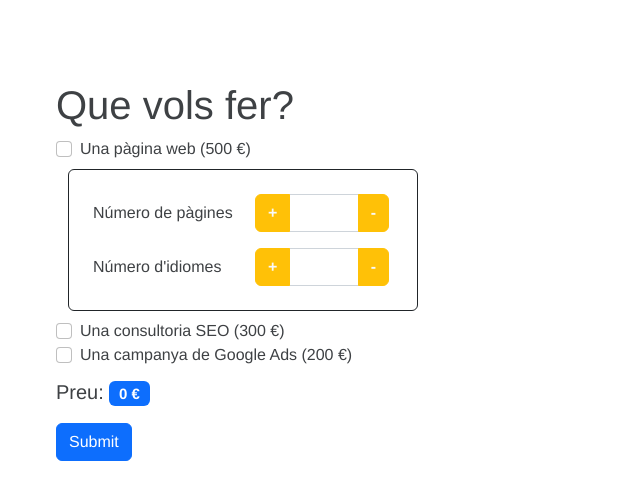
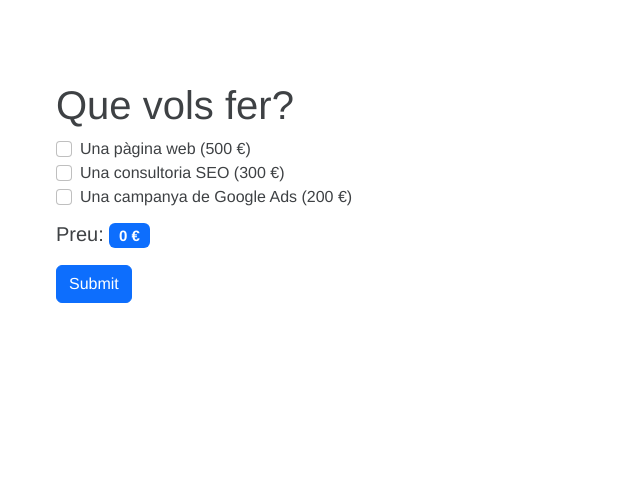
Before and after one commit to Juditsatu/sprint-7-budget, an Angular app: page / in a window 1280 px wide. Shown: the top 500 px of the page, without its empty margins (0-640 px from the left). Built offline with nearby package versions, Linux system fonts and the light colour scheme.

Commit message:
minor changes

```diff
--- a/src/app/budget/checkbox/checkbox.component.html
+++ b/src/app/budget/checkbox/checkbox.component.html
@@ -7,7 +7,7 @@
         #checkBox
         />
         {{ budget.option }} ({{ budget.price }} €)
-        <app-panel *ngIf="budget.option === 'Una pàgina web'"></app-panel>
+        <app-panel [hidden]="!budgetService.edited" *ngIf="budget.id === 'web'" ></app-panel>
       </div>
 </div>
 <div class="fs-5 pt-2">
--- a/src/app/budget/checkbox/checkbox.component.ts
+++ b/src/app/budget/checkbox/checkbox.component.ts
@@ -10,8 +10,6 @@ import { BudgetService } from '../services/budget.service';
 export class CheckboxComponent implements OnInit {
 
   constructor(public budgetService: BudgetService) {}
-
-  webOption: boolean = false
 
   onCheckboxChange(event: any) {
     if (event.target.checked) {
--- a/src/app/budget/interface/budget.interface.ts
+++ b/src/app/budget/interface/budget.interface.ts
@@ -1,9 +1,5 @@
 export interface Budget {
     option: string;
     price: number;
+    id: string;
 }
-
-export interface Quantity {
-    option: string;
-    value: number;
-}
--- a/src/app/budget/panel/panel.component.html
+++ b/src/app/budget/panel/panel.component.html
@@ -1,17 +1,20 @@
+<!-- [hidden]="!budgetService.edited" -->
 <div
     class="row p-3 my-2 align-items-center border border-dark rounded animate__animated animate__flipInX"
     id="panel">
-
     <div class="col-6 p-2">
       <label class="col-form-label">Número de pàgines</label>
     </div>
     <div class="col-6">
         <div class="input-group">
-            <button (click)="add(budgetService.totalPrice)" class="btn btn-warning text-light">
+            <button (click)="add(value)" class="btn btn-warning text-light">
                 <strong>+</strong>
             </button>
-            <input type="number" class="form-control"/>
-            <button (click)="add(budgetService.totalPrice)" class="btn btn-warning text-light">
+            <input type="number" class="form-control"
+            min="1"
+            oninput="this.value = Math.abs(this.value)"
+            value = "1"/>
+            <button (click)="add(-value)" class="btn btn-warning text-light">
                 <strong>-</strong>
             </button>
         </div>
@@ -22,11 +25,13 @@
     </div>
     <div class="col-6">
           <div class="input-group">
-            <button (click)="add(budgetService.totalPrice)" class="btn btn-warning text-light">
+            <button (click)="add(value)" class="btn btn-warning text-light">
                 <strong>+</strong>
             </button>
-            <input type="number" class="form-control"/>
-            <button (click)="add(budgetService.totalPrice)" class="btn btn-warning text-light">
+            <input type="number" class="form-control"
+            oninput="this.value = Math.abs(this.value)"
+            [value]= "1"/>
+            <button (click)="add(-value)" class="btn btn-warning text-light">
                 <strong>-</strong>
             </button>
           </div>
--- a/src/app/budget/panel/panel.component.ts
+++ b/src/app/budget/panel/panel.component.ts
@@ -1,4 +1,4 @@
-import { Component, ElementRef, ViewChild, OnInit } from '@angular/core';
+import { Component } from '@angular/core';
 import { BudgetService } from '../services/budget.service';
 
 @Component({
@@ -6,15 +6,21 @@ import { BudgetService } from '../services/budget.service';
   templateUrl: './panel.component.html',
   styleUrls: ['./panel.component.css']
 })
-export class PanelComponent implements OnInit {
+export class PanelComponent {
 
   constructor(public budgetService: BudgetService) {}
 
-  add(value: number) {
+  value:number = 30;
+  num: number = 1;
+
+  add(value: number): void {
     this.budgetService.totalPrice += value;
+
+    if (this.budgetService.totalPrice < 500) {
+      this.budgetService.totalPrice = this.budgetService.budgets[0].price ;
+    }
   }
 
-  ngOnInit(): void {
-  }
+
 
 }
--- a/src/app/budget/services/budget.service.ts
+++ b/src/app/budget/services/budget.service.ts
@@ -6,12 +6,14 @@ import { Budget } from '../interface/budget.interface';
 })
 export class BudgetService {
 
+  public edited = false;
+
   totalPrice: number = 0;
 
   budgets: Budget[] = [
-    { option: 'Una pàgina web', price: 500 },
-    { option: 'Una consultoria SEO', price: 300 },
-    { option: 'Una campanya de Google Ads', price: 200 },
+    { option: 'Una pàgina web', price: 500, id: 'web' },
+    { option: 'Una consultoria SEO', price: 300, id: 'seo' },
+    { option: 'Una campanya de Google Ads', price: 200, id: 'ads' },
   ];
 
   constructor() { }
```
